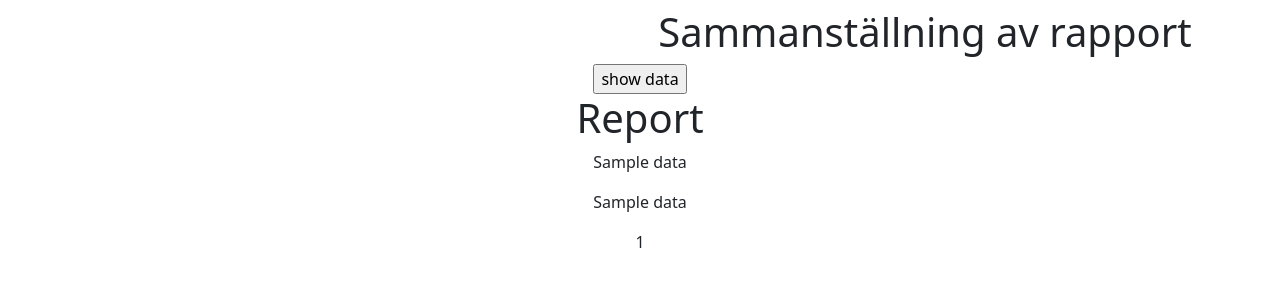
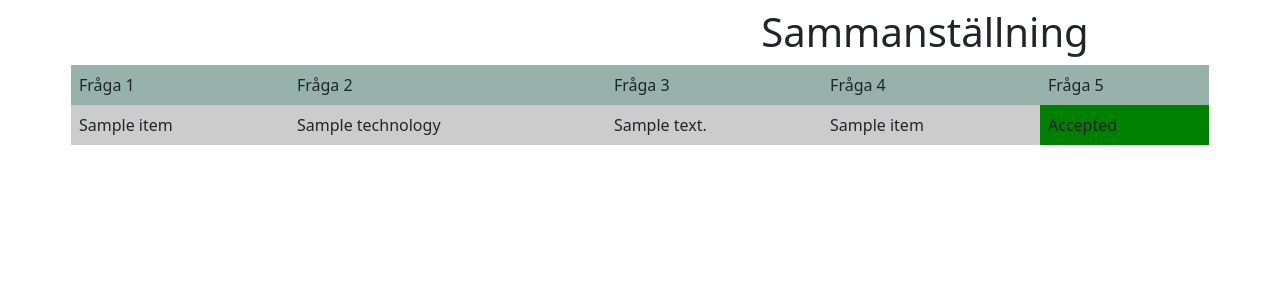
Before and after one commit to Sjofil/HASAB-IDA3, a Flask app: template Website/templates/Admin-html/reportTemplate.html in a window 1280 px wide. Shown: the part 188-488 px from the top of the page. Run offline with Flask 2, Linux system fonts and the light colour scheme; the template is opened without the code that fills it: most values are stand-ins (such as "Sample title", 1, 10 or a date in 2020); some libraries are stand-ins or nearby versions.

Commit message:
Table + temporär pythonkod

```diff
--- a/Website/templates/Admin-html/reportTemplate.html
+++ b/Website/templates/Admin-html/reportTemplate.html
@@ -10,28 +10,38 @@
     <div class="row">
         <div class="col"></div>
     <div class="col">
-        <h1 class="h1">Sammanställning av rapport</h1>
+        <h1 class="h1">Sammanställning</h1>
     </div>
 
 <!---KOD--->
-<form method="POST">
-    <input type="submit" value="show data">
-</form>
+<table border="0" style="box-shadow:1px 1px 10px white" width="70%" height="70%" align="center">
+    <tr>
+    <td style="background-position:center center" valign="top" align="center">
+     <table border="0" cellpadding="8px" width="100%" style="background-color:#CCCCCC">
+     <tr style="background-color: #96b2aa">
+     <td>Fråga 1</td>
+     <td>Fråga 2</td>
+     <td>Fråga 3</td>
+     <td>Fråga 4</td>
+     <td>Fråga 5</td>
+     </tr>
+      {% for item in data %}
+    <tr>
+     <td>{{item.PRO_NAME}}</td>
+     <td>{{item.TECHNOLOGY}}</td>
+     <td>{{item.DESCRIPTION}}</td>
+     <td>{{item.GROUP_NAME}}</td>
+     {% if item.PRO_STATUS == 'Rejected' %}
+           <td style="background-color:red"> {{item.PRO_STATUS  }}</td>
+       {% elif item.PRO_STATUS == 'Accepted' %}
+          <td style="background-color:green"> {{item.PRO_STATUS  }}</td>
+      {% else %}
+          <td style="background-color:yellow"> {{item.PRO_STATUS  }}</td>
+        {% endif %}
+     </tr>
+      {% endfor %}
+     </table>
 
-<h1>Report</h1>
-
-<!--Output 1 'Adress'-->
-<p>{{data}}</p>
-
-<!--Output 2 'Adress: name'-->
-{% for i in data %}
-<p>{{i}}</p>
-{% endfor %}
-
-<!-- Output 3 -->
-{% for i in data %}
-<p>{{i[0]}}</p>
-{% endfor %}
 
 
 
```
Also changed, not shown: Website/auth.py (+13 -0 lines).
